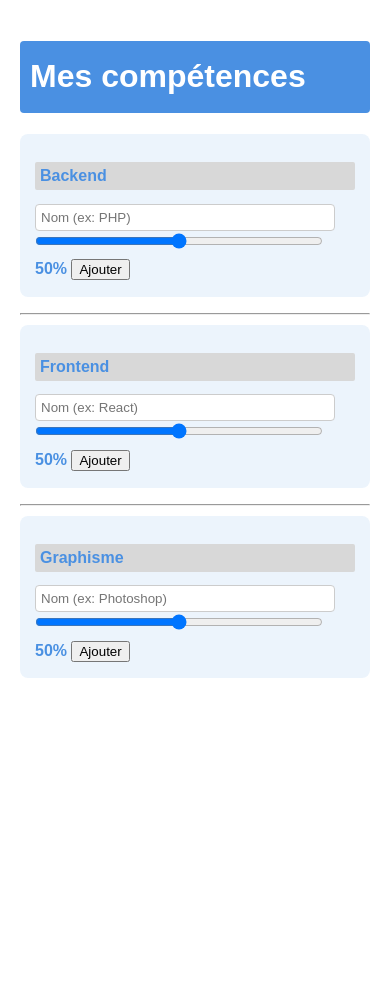
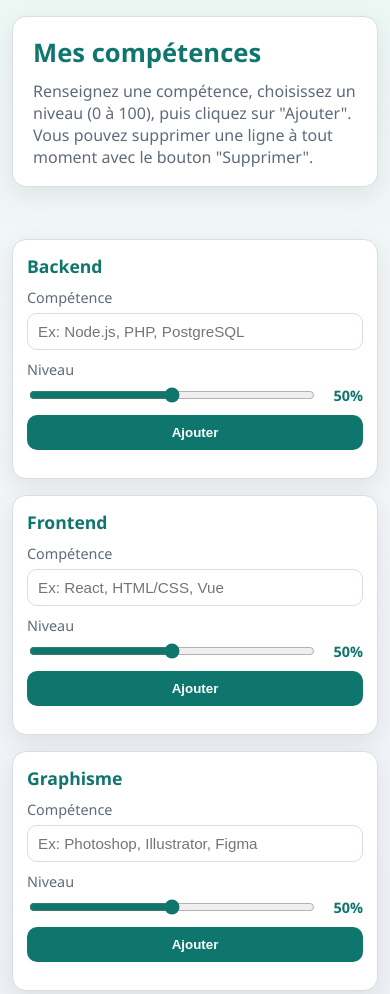
Before and after one commit to patphiletas/skills, a plain HTML site: page front/index.html in a window 390 px wide. Before the commit the page ends 844 px from the top, so only its background shows below. Drawn offline with Linux system fonts and the light colour scheme; no server answers.

Commit message:
travail css avec cartes / changement couleur / barre des skills

```diff
--- a/front/index.html
+++ b/front/index.html
@@ -7,45 +7,70 @@
     <link rel="stylesheet" href="style.css">
 </head>
 <body>
+    <main class="app">
+        <header class="hero">
+            <h1>Mes compétences</h1>
+            <p class="hero-subtitle">
+                Renseignez une compétence, choisissez un niveau (0 à 100), puis cliquez sur "Ajouter".
+                Vous pouvez supprimer une ligne à tout moment avec le bouton "Supprimer".
+            </p>
+        </header>
 
-    <h1>Mes compétences</h1>
+        <p class="status-message" id="status-message" aria-live="polite"></p>
 
-    <section>
+        <div class="sections-grid">
+            <section class="skill-section">
                 <form class="skill-form" data-category="1">
                     <h2>Backend</h2>
-            <input type="text" placeholder="Nom (ex: PHP)" class="skill-name" required>
+                    <label>
+                        Compétence
+                        <input type="text" placeholder="Ex: Node.js, PHP, PostgreSQL" class="skill-name" required minlength="2" maxlength="40">
+                    </label>
+                    <label class="level-label">
+                        Niveau
                         <input type="range" min="0" max="100" value="50" class="skill-level">
                         <span class="range-value">50%</span>
+                    </label>
                     <button type="submit">Ajouter</button>
                 </form>
                 <ul id="backend-list"></ul>
             </section>
 
-    <hr>
-
-    <section>
+            <section class="skill-section">
                 <form class="skill-form" data-category="2">
                     <h2>Frontend</h2>
-            <input type="text" placeholder="Nom (ex: React)" class="skill-name" required>
+                    <label>
+                        Compétence
+                        <input type="text" placeholder="Ex: React, HTML/CSS, Vue" class="skill-name" required minlength="2" maxlength="40">
+                    </label>
+                    <label class="level-label">
+                        Niveau
                         <input type="range" min="0" max="100" value="50" class="skill-level">
                         <span class="range-value">50%</span>
+                    </label>
                     <button type="submit">Ajouter</button>
                 </form>
                 <ul id="frontend-list"></ul>
             </section>
 
-    <hr>
-
-    <section>
+            <section class="skill-section">
                 <form class="skill-form" data-category="3">
                     <h2>Graphisme</h2>
-            <input type="text" placeholder="Nom (ex: Photoshop)" class="skill-name" required>
+                    <label>
+                        Compétence
+                        <input type="text" placeholder="Ex: Photoshop, Illustrator, Figma" class="skill-name" required minlength="2" maxlength="40">
+                    </label>
+                    <label class="level-label">
+                        Niveau
                         <input type="range" min="0" max="100" value="50" class="skill-level">
                         <span class="range-value">50%</span>
+                    </label>
                     <button type="submit">Ajouter</button>
                 </form>
                 <ul id="graphisme-list"></ul>
             </section>
+        </div>
+    </main>
 
     <script src="script.js"></script>
 </body>
--- a/front/script.js
+++ b/front/script.js
@@ -3,10 +3,27 @@ const API_URL =
     ? "http://localhost:3000"
     : "https://skills-x33b.onrender.com";
 
+const statusMessage = document.getElementById("status-message");
+
+function afficherMessage(message, type = "success") {
+    if (!statusMessage) return;
+    statusMessage.textContent = message;
+    statusMessage.style.color = type === "error" ? "#b42318" : "#0b5d57";
+
+    if (message) {
+        setTimeout(() => {
+            if (statusMessage.textContent === message) {
+                statusMessage.textContent = "";
+            }
+        }, 2800);
+    }
+}
+
 // --- 1. CHARGEMENT DES DONNÉES ---
 async function chargerCompetences() {
     try {
         const reponse = await fetch(`${API_URL}/themes`);
+        if (!reponse.ok) throw new Error("Réponse API invalide");
         const themes = await reponse.json();
 
         // On cible les listes <ul>
@@ -30,10 +47,12 @@ async function chargerCompetences() {
                     li.className = "skill-item";
 
                     li.innerHTML = `
-                        <span class="skill-label">${skill.name}</span>
-                        <input type="range" value="${skill.level}" disabled>
-                        <span class="skill-pct">${skill.level}%</span>
-                        <button class="delete-btn" title="Supprimer">×</button>
+                        <div class="skill-row">
+                            <span class="skill-label">${skill.name}</span>
+                            <span class="skill-pct">${skill.level}%</span>
+                            <button class="delete-btn" title="Supprimer">Supprimer</button>
+                        </div>
+                        <progress class="skill-progress" value="${skill.level}" max="100" aria-label="Niveau ${skill.name}">${skill.level}%</progress>
                     `;
 
                     // Gestion du bouton Supprimer
@@ -44,20 +63,31 @@ async function chargerCompetences() {
                                 const res = await fetch(`${API_URL}/skills/${skill.id}`, {
                                     method: "DELETE"
                                 });
-                                if (res.ok) chargerCompetences();
+                                if (res.ok) {
+                                    afficherMessage(`Compétence "${skill.name}" supprimée.`);
+                                    chargerCompetences();
+                                } else {
+                                    afficherMessage("Suppression impossible pour le moment.", "error");
+                                }
                             } catch (err) {
                                 console.error("Erreur suppression:", err);
+                                afficherMessage("Erreur réseau lors de la suppression.", "error");
                             }
                         }
                     });
 
                     listElement.appendChild(li);
                 });
+
+                if (theme.skills.length === 0) {
+                    listElement.innerHTML = `<li class="empty-state">Aucune compétence pour le moment.</li>`;
+                }
             }
         });
 
     } catch (erreur) {
         console.error("Erreur lors du chargement des thèmes :", erreur);
+        afficherMessage("Impossible de charger les compétences.", "error");
     }
 }
 
@@ -66,11 +96,20 @@ document.querySelectorAll(".skill-form").forEach(form => {
     form.addEventListener("submit", async (e) => {
         e.preventDefault();
 
-        const name = form.querySelector(".skill-name").value;
+        const nameInput = form.querySelector(".skill-name");
+        const submitBtn = form.querySelector('button[type="submit"]');
+        const name = nameInput.value.trim();
         const level = form.querySelector(".skill-level").value;
         const themes_id = form.dataset.category;
 
+        if (name.length < 2) {
+            afficherMessage("Le nom de compétence doit contenir au moins 2 caractères.", "error");
+            nameInput.focus();
+            return;
+        }
+
         try {
+            submitBtn.disabled = true;
             const response = await fetch(`${API_URL}/skills`, {
                 method: "POST",
                 headers: { "Content-Type": "application/json" },
@@ -81,10 +120,16 @@ document.querySelectorAll(".skill-form").forEach(form => {
                 form.reset();
                 // On remet l'affichage du % à 50 (valeur par défaut) après reset
                 form.querySelector(".range-value").textContent = "50%";
+                afficherMessage(`"${name}" a été ajouté.`);
                 chargerCompetences();
+            } else {
+                afficherMessage("Ajout impossible pour le moment.", "error");
             }
         } catch (error) {
             console.error("Erreur lors de l'ajout :", error);
+            afficherMessage("Erreur réseau lors de l'ajout.", "error");
+        } finally {
+            submitBtn.disabled = false;
         }
     });
 });
--- a/front/style.css
+++ b/front/style.css
@@ -1,140 +1,255 @@
-/* --- Styles Généraux --- */
+:root {
+    --bg: #f3f5f7;
+    --card: #ffffff;
+    --text: #1f2937;
+    --muted: #5f6b7a;
+    --primary: #0f766e;
+    --primary-strong: #0b5d57;
+    --border: #d8dee6;
+    --danger: #b42318;
+    --shadow: 0 8px 24px rgba(15, 23, 42, 0.08);
+}
+
+* {
+    box-sizing: border-box;
+}
+
 body {
-    font-family: 'Arial', sans-serif;
-    max-width: 900px;
-    margin: 20px auto;
-    line-height: 1.6;
-    color: #333;
+    margin: 0;
+    font-family: "Segoe UI", Tahoma, Geneva, Verdana, sans-serif;
+    background: linear-gradient(180deg, #ecf7f4 0%, var(--bg) 35%, #eef2f7 100%);
+    color: var(--text);
+}
+
+.app {
+    max-width: 1120px;
+    margin: 0 auto;
+    padding: 24px 16px 40px;
+}
+
+.hero {
+    background: var(--card);
+    border: 1px solid var(--border);
+    border-radius: 14px;
+    padding: 18px 20px;
+    box-shadow: var(--shadow);
+    margin-bottom: 12px;
 }
 
 h1 {
-    background-color: #4A90E2;
-    color: white;
-    margin-left: 20px;
-    padding: 10px;
-    border-radius: 4px; /* Optionnel : pour adoucir les angles */
+    margin: 0;
+    color: var(--primary);
+    font-size: clamp(1.6rem, 2vw, 2rem);
+}
+
+.hero-subtitle {
+    margin: 10px 0 0;
+    color: var(--muted);
+    max-width: 72ch;
+}
+
+.status-message {
+    margin: 0 0 16px;
+    min-height: 24px;
+    padding: 2px 4px;
+    color: var(--primary-strong);
+    font-weight: 600;
+}
+
+.sections-grid {
+    display: grid;
+    grid-template-columns: repeat(3, minmax(0, 1fr));
+    gap: 16px;
+}
+
+.skill-section {
+    background: var(--card);
+    border: 1px solid var(--border);
+    border-radius: 14px;
+    padding: 14px;
+    box-shadow: var(--shadow);
+}
+
+.skill-form {
+    display: grid;
+    gap: 10px;
+    margin-bottom: 14px;
 }
 
 h2 {
-    color: #4A90E2;
-    background-color: rgb(216, 216, 216);
-    margin-left: 2px;
-    font: 1em sans-serif;
-    font-weight: 800;
-    padding: 5px;
-    border-radius: 2px;
+    margin: 0;
+    font-size: 1.1rem;
+    color: var(--primary);
 }
 
-/* --- Listes et Compétences --- */
+label {
+    font-size: 0.9rem;
+    color: var(--muted);
+    display: grid;
+    gap: 6px;
+}
+
+input[type="text"] {
+    width: 100%;
+    border: 1px solid var(--border);
+    border-radius: 10px;
+    padding: 9px 10px;
+    font-size: 0.95rem;
+}
+
+input[type="text"]:focus,
+input[type="range"]:focus,
+button:focus {
+    outline: 2px solid rgba(15, 118, 110, 0.25);
+    outline-offset: 1px;
+}
+
+.level-label {
+    grid-template-columns: 1fr auto;
+    align-items: center;
+}
+
+input[type="range"] {
+    grid-column: 1 / 2;
+    width: 100%;
+    accent-color: var(--primary);
+    cursor: pointer;
+}
+
+.range-value {
+    grid-column: 2 / 3;
+    min-width: 44px;
+    text-align: right;
+    font-weight: 700;
+    color: var(--primary);
+}
+
+button {
+    border: none;
+    border-radius: 10px;
+    padding: 10px 12px;
+    background: var(--primary);
+    color: #fff;
+    font-weight: 700;
+    cursor: pointer;
+    transition: background-color 0.2s ease, transform 0.1s ease;
+}
+
+button:hover {
+    background: var(--primary-strong);
+}
+
+button:active {
+    transform: translateY(1px);
+}
+
+button:disabled {
+    opacity: 0.65;
+    cursor: not-allowed;
+}
+
 ul {
-    list-style-type: none; /* On retire les puces par défaut pour gérer le flex */
+    list-style: none;
+    margin: 0;
     padding: 0;
+    display: grid;
+    gap: 8px;
 }
 
 .skill-item {
+    border: 1px solid var(--border);
+    border-radius: 10px;
+    padding: 8px 10px;
+    display: grid;
+    grid-template-columns: 1fr;
+    gap: 8px;
+    background: #fcfefe;
+}
+
+.skill-row {
     display: flex;
     align-items: center;
-    margin-left: 20px;
-    margin-bottom: 12px;
-    gap: 10px;
+    gap: 8px;
 }
 
 .skill-label {
-    min-width: 150px;
-    color: #4A90E2;
-    font-weight: 400;
+    font-weight: 600;
 }
 
-/* --- Formulaires d'ajout --- */
-form {
-    background-color: rgba(74, 144, 226, 0.1); /* Bleu très clair transparent */
-    padding: 15px;
-    border-radius: 8px;
-    margin: 20px;
+.skill-pct {
+    min-width: 44px;
+    font-weight: 700;
+    color: var(--primary);
 }
 
-input[type="range"] {
-    width: 200px;
-    cursor: pointer;
+.skill-progress {
+    width: 100%;
+    height: 10px;
+    border: none;
+    border-radius: 999px;
+    overflow: hidden;
+    background: #e6edf2;
 }
 
-input[type="text"] {
-    padding: 5px;
-    border: 1px solid #ccc;
-    border-radius: 4px;
-    width: 200px;
-    gap: 10px;
+.skill-progress::-webkit-progress-bar {
+    background: #e6edf2;
+    border-radius: 999px;
 }
 
-.range-value {
-    font-weight: bold;
-    color: #4A90E2;
-    min-width: 45px;
+.skill-progress::-webkit-progress-value {
+    background: linear-gradient(90deg, #138e83, #0f766e);
+    border-radius: 999px;
 }
 
-/* --- Bouton Supprimer --- */
+.skill-progress::-moz-progress-bar {
+    background: linear-gradient(90deg, #138e83, #0f766e);
+    border-radius: 999px;
+}
+
 .delete-btn {
-    background-color: transparent; /* Fond transparent par défaut pour la discrétion */
-    color: #ff4d4d;
-    border: none;
-    font-size: 1.2em;
-    font-weight: bold;
-    cursor: pointer;
-    margin-left: 10px;
-    transition: transform 0.2s, color 0.2s;
-    padding: 0 5px;
+    background: transparent;
+    color: var(--danger);
+    border: 1px solid #f3c4c2;
+    border-radius: 8px;
+    padding: 5px 9px;
+    margin-left: auto;
+    font-weight: 700;
 }
 
 .delete-btn:hover {
-    color: #d32f2f;
-    transform: scale(1.3);
+    background: #fff1f0;
+    color: #8f1b13;
 }
 
-/* Identifiant spécifique si utilisé */
-#name {
-    background-color: #4A90E2;
-    color: white;
-    margin-left: 20px;
-    padding: 5px;
+.empty-state {
+    color: var(--muted);
+    font-size: 0.92rem;
+    border: 1px dashed var(--border);
+    border-radius: 10px;
+    padding: 10px;
+    background: #fafcfd;
 }
 
-/* --- ADAPTATION MOBILE --- */
-@media (max-width: 500px) {
-    body {
-        margin: 10px;
-        padding: 10px;
+@media (max-width: 1024px) {
+    .sections-grid {
+        grid-template-columns: 1fr 1fr;
+    }
+}
+
+@media (max-width: 700px) {
+    .app {
+        padding: 16px 12px 30px;
     }
 
-    h1, h2, #name, .skill-item, input[type="range"], input[type="text"] {
-        margin-left: 0; /* On retire les marges forcées à gauche */
+    .sections-grid {
+        grid-template-columns: 1fr;
     }
 
-    .skill-item {
-        flex-direction: column; /* On empile les éléments au lieu de les aligner */
-        align-items: flex-start;
-        /* gap: 5px; */
-        padding: 15px;
-        position: relative;
-    }
-
-    .skill-label {
-        width: 100%;
-        font-weight: bold;
-    }
-
-    input[type="range"], input[type="text"] {
-        width: 90%; /* L'input prend toute la largeur disponible */
+    .skill-row {
+        flex-wrap: wrap;
     }
 
     .delete-btn {
-        position: absolute;
-        top: 45px;
-        right: 10px;
-    }
-
-    form {
-        margin: 10px 0;
-        flex-direction: column;
-        align-items: stretch;
+        margin-left: 0;
     }
 }
```
Lines whose indentation alone changed are shown as unchanged.
